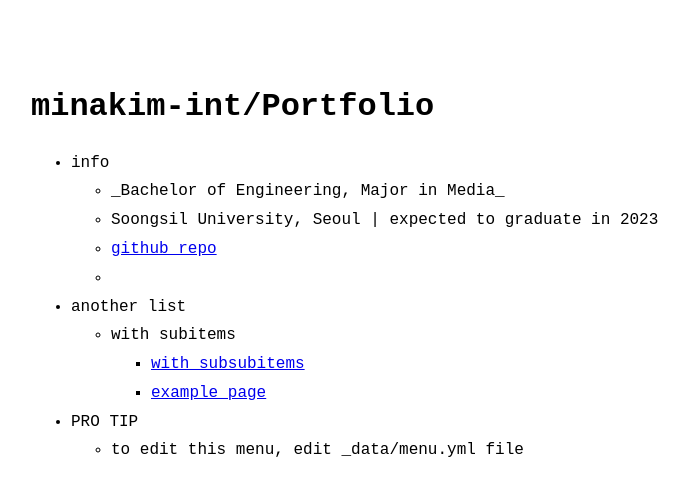
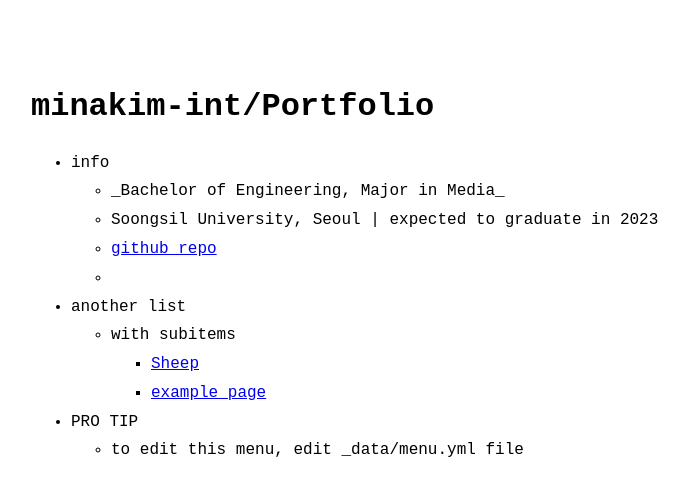
Before and after one commit to minakim-int/minakim-int.github.io, a Jekyll site: the page built from index.md, in a window 1280 px wide. Shown: the top 496 px of the page, without its empty margins (289-977 px from the left). Built offline with Jekyll 4.4.1, drawn with Linux system fonts in a browser that asks for light colours.

Commit message:
Update menu.yml

```diff
--- a/_data/menu.yml
+++ b/_data/menu.yml
@@ -14,8 +14,8 @@
     entries:
       - title: with subitems
         entries:
-          - title: with subsubitems
-            url: ElectronicSheep.html
+          - title: Sheep
+            url: Sheep/JPNtest.html
           - title: example page
             url: school
   - title: PRO TIP
```
